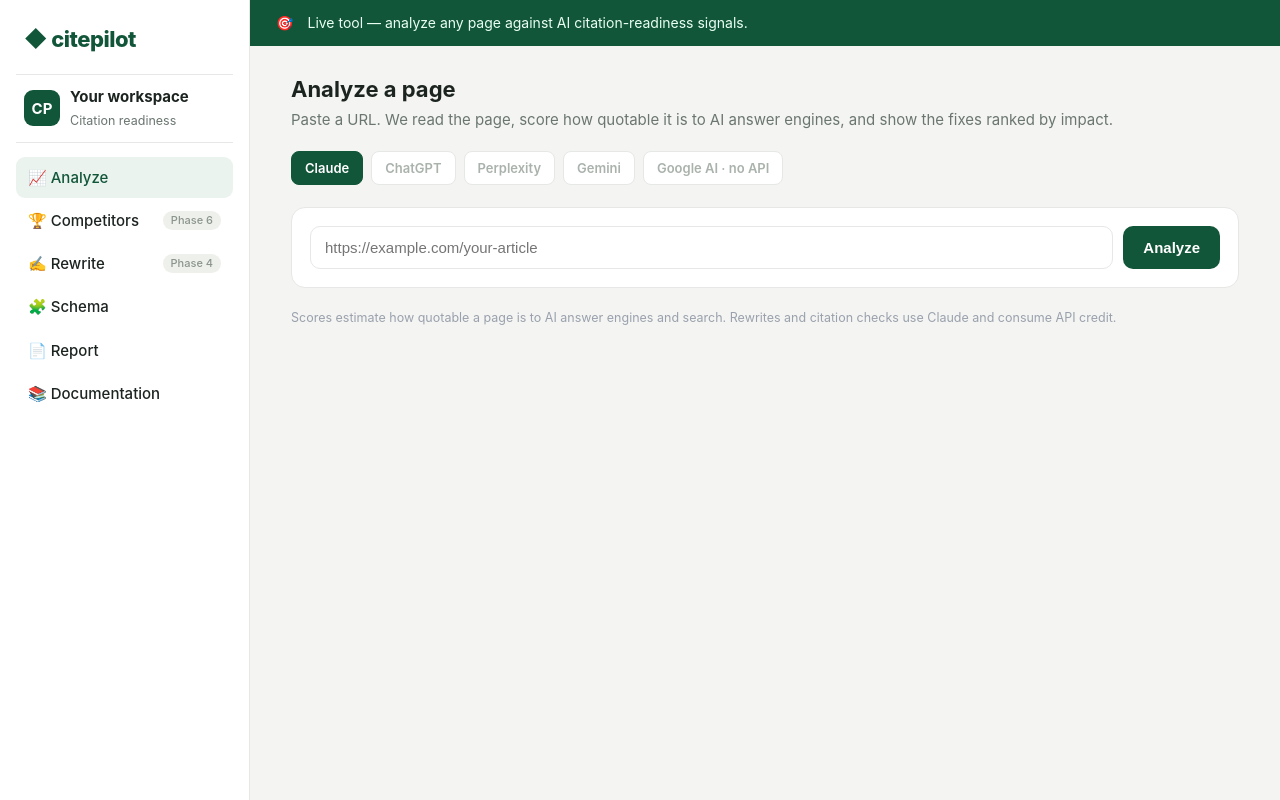
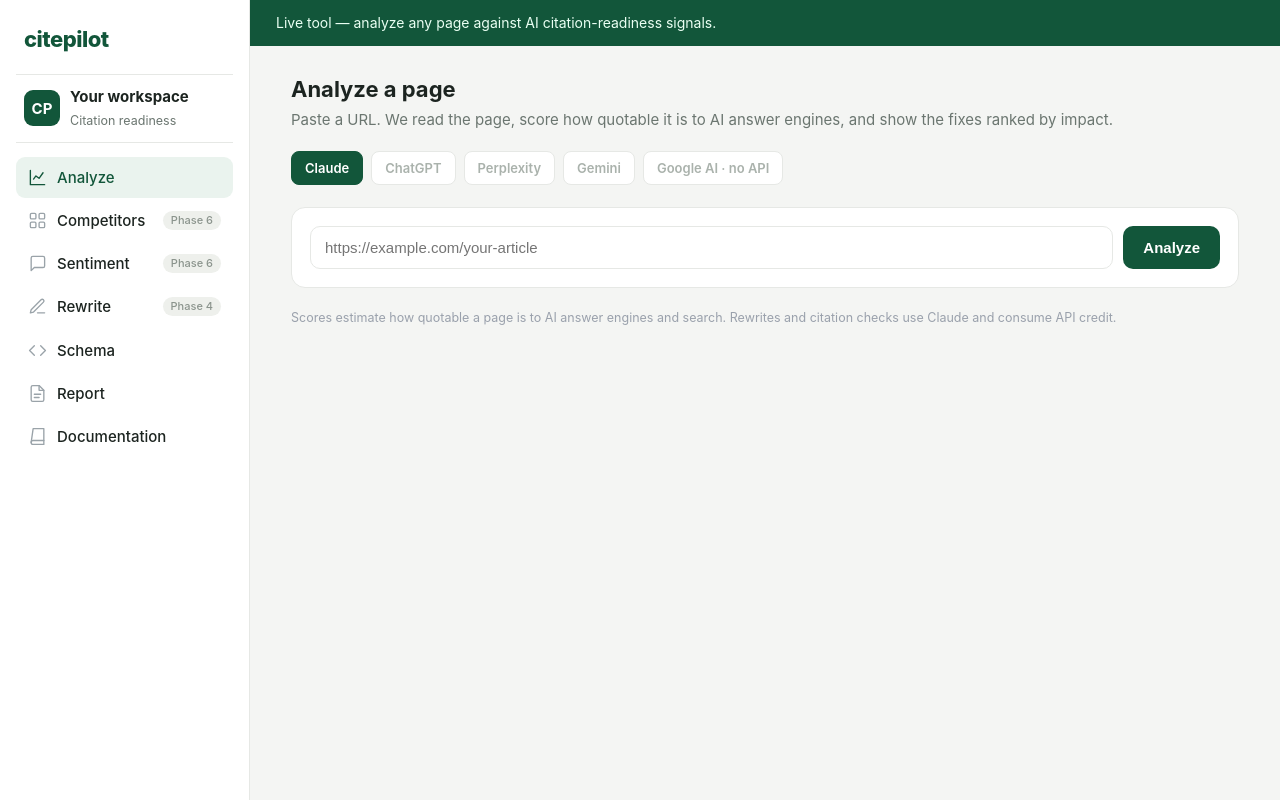
Before and after one commit to daksh-jangra/bottleopeners, a Flask app: page / in a window 1280 px wide. Run offline with Flask 3, Linux system fonts and the light colour scheme.

Commit message:
Add brand sentiment tab; replace nav emoji with line icons
Sentiment: for each customer question, get the AI's answer, then classify
how the brand is portrayed (positive / neutral / negative / not mentioned)
and aggregate a sentiment mix. Adds harness.classify_sentiment (structured
output) and harness.run_sentiment, a /api/sentiment endpoint, and a
Sentiment dashboard tab with a stacked mix bar and per-question evidence.

Also clean up the dashboard chrome to match a professional monitoring UI:
swap the emoji nav glyphs for thin monochrome line icons (grey, green when
active), drop the brand diamond and topbar target emoji, and de-emoji the
Documentation content.

Co-Authored-By: Claude Opus 4.8 <noreply@anthropic.com>

```diff
--- a/app.py
+++ b/app.py
@@ -165,6 +165,29 @@ def api_competitors():
         return jsonify({"error": f"Unexpected error: {exc}"}), 500
 
 
+@app.post("/api/sentiment")
+def api_sentiment():
+    data = request.json or {}
+    brand = (data.get("brand") or "").strip()
+    queries = data.get("queries") or []
+    if isinstance(queries, str):
+        queries = queries.splitlines()
+    queries = [q.strip() for q in queries if isinstance(q, str) and q.strip()][:6]
+
+    if not brand:
+        return jsonify({"error": "Enter your brand name."}), 400
+    if not queries:
+        return jsonify({"error": "Enter at least one question."}), 400
+    if not os.environ.get("ANTHROPIC_API_KEY"):
+        return jsonify({"error": "ANTHROPIC_API_KEY is not set; add it to .env to run sentiment checks."}), 400
+    try:
+        return jsonify(harness.run_sentiment(brand, queries, DEFAULT_MODEL))
+    except harness.HarnessError as exc:
+        return jsonify({"error": str(exc)}), 400
+    except Exception as exc:
+        return jsonify({"error": f"Unexpected error: {exc}"}), 500
+
+
 @app.post("/api/schema")
 def api_schema():
     url = (request.json or {}).get("url", "").strip()
--- a/templates/dashboard.html
+++ b/templates/dashboard.html
@@ -20,6 +20,9 @@
   .ws small{color:var(--muted)}
   nav a{display:flex;gap:10px;align-items:center;padding:9px 12px;border-radius:9px;color:var(--ink);text-decoration:none;font-weight:500;margin:2px 0;cursor:pointer}
   nav a.active{background:#eaf3ee;color:var(--green)}
+  nav a svg{width:19px;height:19px;flex:none;stroke:#9aa3a9}
+  nav a:hover svg{stroke:var(--ink)}
+  nav a.active svg{stroke:var(--green)}
   nav a.dim{color:#aab2ac} nav a.dim:hover{background:transparent;cursor:default}
   nav .tag{margin-left:auto;font-size:11px;background:#eef0ec;color:#8b948d;border-radius:20px;padding:1px 8px}
   /* main */
@@ -64,25 +67,33 @@
   .spin{display:inline-block;width:15px;height:15px;border:2px solid #ffffff88;border-top-color:#fff;border-radius:50%;animation:spin .7s linear infinite;vertical-align:-2px;margin-right:7px}
   @keyframes spin{to{transform:rotate(360deg)}}
   .foot{color:#9aa1ac;font-size:12.5px;margin:6px 0 30px}
+  .mixbar{display:flex;height:26px;border-radius:8px;overflow:hidden;background:#eef0ec}
+  .mixbar span{display:block;height:100%}
+  .mixlegend{display:flex;flex-wrap:wrap;gap:18px;margin-top:14px}
+  .mixlegend .lg{display:flex;align-items:baseline;gap:7px}
+  .mixlegend .dot{width:10px;height:10px;border-radius:50%;align-self:center}
+  .mixlegend b{font-size:20px} .mixlegend small{color:var(--muted)}
+  .pill{font-size:12px;font-weight:700;border-radius:20px;padding:2px 9px;color:#fff}
 </style>
 </head>
 <body>
 <div class="app">
   <aside class="side">
-    <div class="brand">◆ citepilot</div>
+    <div class="brand">citepilot</div>
     <div class="ws"><div class="ic">CP</div><div><div style="font-weight:700">Your workspace</div><small>Citation readiness</small></div></div>
     <nav>
-      <a class="active" data-view="analyze">📈 Analyze</a>
-      <a data-view="competitors">🏆 Competitors <span class="tag">Phase 6</span></a>
-      <a data-view="rewrite">✍️ Rewrite <span class="tag">Phase 4</span></a>
-      <a data-view="schema">🧩 Schema</a>
-      <a data-view="report">📄 Report</a>
-      <a data-view="docs">📚 Documentation</a>
+      <a class="active" data-view="analyze"><svg viewBox="0 0 24 24" fill="none" stroke-width="1.7" stroke-linecap="round" stroke-linejoin="round"><path d="M3 3v18h18"/><path d="m7 14 3-4 4 3 5-7"/></svg> Analyze</a>
+      <a data-view="competitors"><svg viewBox="0 0 24 24" fill="none" stroke-width="1.7" stroke-linecap="round" stroke-linejoin="round"><rect x="3" y="3" width="7" height="7" rx="1.5"/><rect x="14" y="3" width="7" height="7" rx="1.5"/><rect x="3" y="14" width="7" height="7" rx="1.5"/><rect x="14" y="14" width="7" height="7" rx="1.5"/></svg> Competitors <span class="tag">Phase 6</span></a>
+      <a data-view="sentiment"><svg viewBox="0 0 24 24" fill="none" stroke-width="1.7" stroke-linecap="round" stroke-linejoin="round"><path d="M21 15a2 2 0 0 1-2 2H8l-4 4V5a2 2 0 0 1 2-2h13a2 2 0 0 1 2 2z"/></svg> Sentiment <span class="tag">Phase 6</span></a>
+      <a data-view="rewrite"><svg viewBox="0 0 24 24" fill="none" stroke-width="1.7" stroke-linecap="round" stroke-linejoin="round"><path d="M12 20h9"/><path d="M16.5 3.5a2.1 2.1 0 0 1 3 3L7 19l-4 1 1-4z"/></svg> Rewrite <span class="tag">Phase 4</span></a>
+      <a data-view="schema"><svg viewBox="0 0 24 24" fill="none" stroke-width="1.7" stroke-linecap="round" stroke-linejoin="round"><polyline points="16 18 22 12 16 6"/><polyline points="8 6 2 12 8 18"/></svg> Schema</a>
+      <a data-view="report"><svg viewBox="0 0 24 24" fill="none" stroke-width="1.7" stroke-linecap="round" stroke-linejoin="round"><path d="M14 2H6a2 2 0 0 0-2 2v16a2 2 0 0 0 2 2h12a2 2 0 0 0 2-2V8z"/><path d="M14 2v6h6"/><path d="M8 13h8M8 17h6"/></svg> Report</a>
+      <a data-view="docs"><svg viewBox="0 0 24 24" fill="none" stroke-width="1.7" stroke-linecap="round" stroke-linejoin="round"><path d="M4 19.5A2.5 2.5 0 0 1 6.5 17H20"/><path d="M6.5 2H20v20H6.5A2.5 2.5 0 0 1 4 19.5z"/></svg> Documentation</a>
     </nav>
   </aside>
 
   <div class="main">
-    <div class="topbar">🎯 <span>Live tool — analyze any page against AI citation-readiness signals.</span></div>
+    <div class="topbar"><span>Live tool — analyze any page against AI citation-readiness signals.</span></div>
     <div class="body">
       <div id="view-analyze" class="view">
       <h1>Analyze a page</h1>
@@ -158,6 +169,26 @@
         </div>
       </div>
 
+      <div id="view-sentiment" class="view hidden">
+        <h1>Brand sentiment</h1>
+        <p class="sub">Enter your brand and a few questions your customers ask. We get each AI answer, then classify whether your brand is mentioned and how it's portrayed — positive, neutral, or negative.</p>
+        <div class="searchcard" style="flex-direction:column;gap:12px;align-items:stretch">
+          <input id="se-brand" type="text" placeholder="your brand name, e.g. KitchenAid">
+          <textarea id="se-queries" rows="4" placeholder="One question per line, e.g.&#10;what is the best coffee machine descaler&#10;how do I remove limescale from a coffee maker" style="border:1px solid var(--line);border-radius:10px;padding:12px 14px;font:inherit;resize:vertical"></textarea>
+          <div><button class="primary" id="se-go">Run sentiment check</button>
+          <span class="cur" style="margin-left:10px">Two AI calls per question (answer + classify) — a few questions take a couple of minutes.</span></div>
+        </div>
+        <div id="se-err" class="err hidden"></div>
+        <div id="se-results" class="hidden">
+          <div class="card">
+            <h2>Sentiment mix</h2>
+            <div class="mixbar" id="se-mixbar"></div>
+            <div class="mixlegend" id="se-legend"></div>
+          </div>
+          <div class="card"><h2>Per question</h2><div id="se-table"></div></div>
+        </div>
+      </div>
+
       <div id="view-rewrite" class="view hidden">
         <h1>Rewrite a page</h1>
         <p class="sub">Paste a URL. Claude rewrites the weak parts for citation-readiness, then we re-score the rewrite to prove the lift.</p>
@@ -216,11 +247,12 @@
         <p class="sub">The tool runs a pipeline that reads a page, scores how quotable it is to AI answer engines, fixes it, and proves the improvement.</p>
         <div class="card">
           <h2>The tabs</h2>
-          <div class="item"><div class="item-h"><span>📈 Analyze</span></div><p class="action">Reads any page and scores it 0–100 on six citation-readiness signals, with fixes ranked by how many points each is worth.</p></div>
-          <div class="item"><div class="item-h"><span>✍️ Rewrite</span></div><p class="action">Claude rewrites the weak parts (generic headings, buried answers) and we re-score to prove the lift. Consumes API credit.</p></div>
-          <div class="item"><div class="item-h"><span>🧩 Schema</span></div><p class="action">Generates ready-to-paste JSON-LD structured-data markup so Google understands the page.</p></div>
-          <div class="item"><div class="item-h"><span>📄 Report</span></div><p class="action">A shareable one-page client report — score, grade, ranked fixes, schema — you can download as HTML.</p></div>
-          <div class="item"><div class="item-h"><span>🏆 Competitors</span></div><p class="action">Asks Claude your customers' questions with live web search and shows which rival domains win the citations. Slow (live search) and consumes credit.</p></div>
+          <div class="item"><div class="item-h"><span>Analyze</span></div><p class="action">Reads any page and scores it 0–100 on six citation-readiness signals, with fixes ranked by how many points each is worth.</p></div>
+          <div class="item"><div class="item-h"><span>Rewrite</span></div><p class="action">Claude rewrites the weak parts (generic headings, buried answers) and we re-score to prove the lift. Consumes API credit.</p></div>
+          <div class="item"><div class="item-h"><span>Schema</span></div><p class="action">Generates ready-to-paste JSON-LD structured-data markup so Google understands the page.</p></div>
+          <div class="item"><div class="item-h"><span>Report</span></div><p class="action">A shareable one-page client report — score, grade, ranked fixes, schema — you can download as HTML.</p></div>
+          <div class="item"><div class="item-h"><span>Competitors</span></div><p class="action">Asks Claude your customers' questions with live web search and shows which rival domains win the citations. Slow (live search) and consumes credit.</p></div>
+          <div class="item"><div class="item-h"><span>Sentiment</span></div><p class="action">Gets each AI answer to your customers' questions, then classifies how your brand is portrayed — positive, neutral, or negative.</p></div>
         </div>
         <div class="card">
           <h2>What the score does and doesn't mean</h2>
@@ -382,6 +414,46 @@ function downloadReport(){
 }
 function tabErr(id, msg){ const e=$(id); e.textContent=msg; e.classList.remove('hidden'); }
 
+// --- sentiment tab ---
+const SENTIMENT_META = {
+  positive:{label:'Positive', color:'#16a34a'},
+  neutral:{label:'Neutral', color:'#64748b'},
+  negative:{label:'Negative', color:'#dc2626'},
+  not_mentioned:{label:'Not mentioned', color:'#cbd5e1'},
+};
+async function runSentiment(){
+  const brand = $('se-brand').value.trim();
+  const queries = $('se-queries').value.split('\n').map(s=>s.trim()).filter(Boolean);
+  if(!brand){ tabErr('se-err','Enter your brand name.'); return; }
+  if(!queries.length){ tabErr('se-err','Enter at least one question.'); return; }
+  $('se-err').classList.add('hidden'); $('se-results').classList.add('hidden');
+  setBusy($('se-go'), true, 'Running…');
+  try{
+    const res = await fetch('/api/sentiment',{method:'POST',headers:{'Content-Type':'application/json'},body:JSON.stringify({brand,queries})});
+    const data = await res.json();
+    if(!res.ok){ tabErr('se-err', data.error||'Failed.'); return; }
+    renderSentiment(data);
+  }catch(e){ tabErr('se-err','Network error: '+e.message); }
+  finally{ setBusy($('se-go'), false, 'Run sentiment check'); }
+}
+function renderSentiment(d){
+  const order = ['positive','neutral','negative','not_mentioned'];
+  $('se-mixbar').innerHTML = order.map(k=>{
+    const pct = (d.mix[k]||{}).pct||0;
+    return pct>0 ? `<span style="width:${pct}%;background:${SENTIMENT_META[k].color}" title="${SENTIMENT_META[k].label} ${pct}%"></span>` : '';
+  }).join('');
+  $('se-legend').innerHTML = order.map(k=>{
+    const m=d.mix[k]||{count:0,pct:0};
+    return `<div class="lg"><span class="dot" style="background:${SENTIMENT_META[k].color}"></span>
+      <div><div><b>${m.count}</b> <small>${m.pct}%</small></div><small>${SENTIMENT_META[k].label}</small></div></div>`;
+  }).join('');
+  $('se-table').innerHTML = (d.results||[]).map(r=>`
+    <div class="item"><div class="item-h"><span>${escapeHtml(r.query)}</span>
+    <span class="pill" style="background:${SENTIMENT_META[r.sentiment].color}">${SENTIMENT_META[r.sentiment].label}</span></div>
+    ${r.evidence?`<p class="cur">“${escapeHtml(r.evidence)}”</p>`:''}</div>`).join('');
+  $('se-results').classList.remove('hidden');
+}
+
 // --- competitors ---
 async function runCompetitors(){
   const target = $('c-target').value.trim();
@@ -416,6 +488,7 @@ $('go').addEventListener('click', analyze);
 $('url').addEventListener('keydown', e=>{ if(e.key==='Enter') analyze(); });
 $('rewriteBtn').addEventListener('click', rewrite);
 $('c-go').addEventListener('click', runCompetitors);
+$('se-go').addEventListener('click', runSentiment);
 $('rw-go').addEventListener('click', runRewriteTab);
 $('rw-url').addEventListener('keydown', e=>{ if(e.key==='Enter') runRewriteTab(); });
 $('sc-go').addEventListener('click', runSchema);
```
Also changed, not shown: harness.py (+67 -0 lines).
